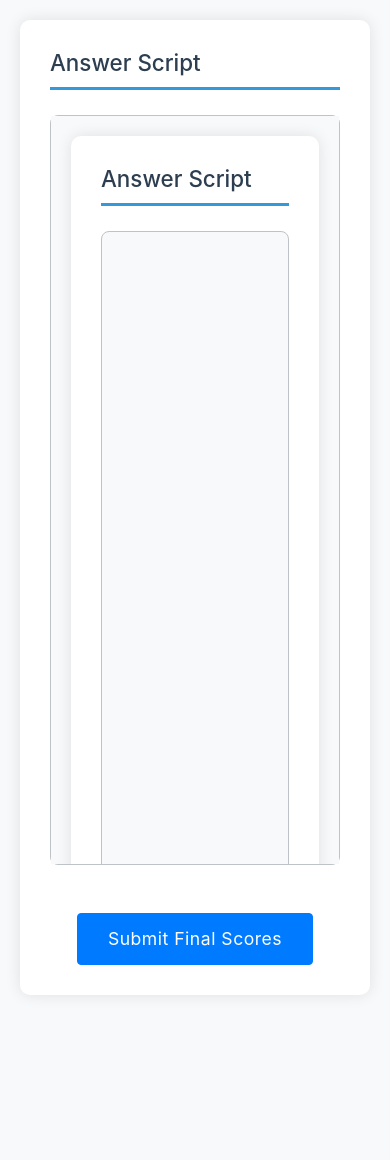
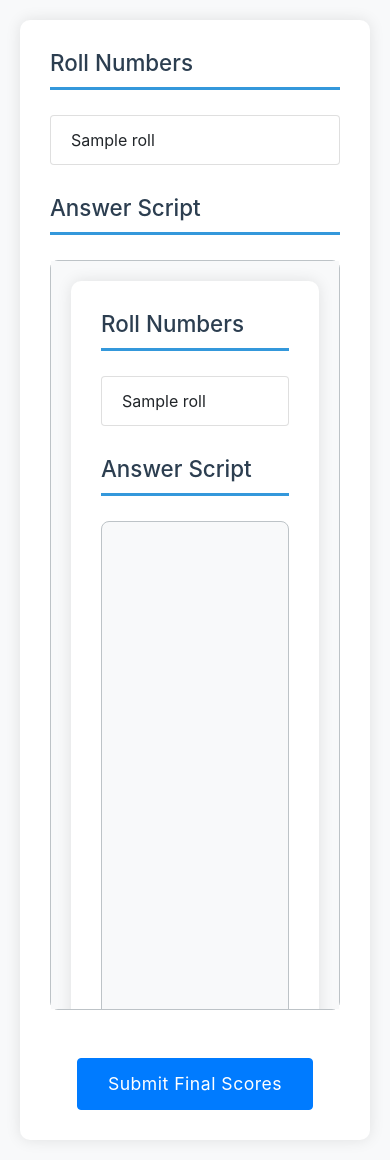
Before and after one commit to Sahith200444/Aigrading, a Flask app: template templates/result.html in a window 390 px wide. Before the commit the page ends 965 px from the top, so only its background shows below. Run offline with Flask 3, Linux system fonts and the light colour scheme; the template is opened without the code that fills it: most values are stand-ins (such as "Sample title", 1, 10 or a date in 2020); some libraries are stand-ins or nearby versions.

Commit message:
Update result.html

```diff
--- a/templates/result.html
+++ b/templates/result.html
@@ -62,16 +62,36 @@
           font-size: 1.1em;
           letter-spacing: 0.5px;
       }
+      .sidebar {
+          margin-bottom: 30px;
+      }
   </style>
 </head>
 <body>
   <div class="container container-main">
       <div class="row">
+          <!-- Sidebar for Roll Numbers -->
+          <div class="col-md-3">
+              <div class="sidebar">
+                  <h4 class="part-title">Roll Numbers</h4>
+                  <ul class="list-group">
+                      {% for roll in roll_numbers %}
+                      <li class="list-group-item" onclick="loadRoll('{{ roll }}')" style="cursor: pointer;">
+                          {{ roll }}
+                      </li>
+                      {% endfor %}
+                  </ul>
+              </div>
+          </div>
+
+          <!-- Main Content for Answer Script and Scores -->
+          <div class="col-md-9">
+              <div class="row">
                   <!-- Answer Script Viewer -->
                   <div class="col-md-6">
                       <h3 class="part-title">Answer Script</h3>
                       <div class="pdf-viewer">
-                  <iframe src="{{ answerscript_url }}"
+                          <iframe id="answerscriptIframe" src="{{ answerscript_url }}"
                                   width="100%"
                                   height="100%"
                                   style="border:none;"></iframe>
@@ -81,7 +101,7 @@
                   <!-- Scores Section -->
                   <div class="col-md-6">
                       <form method="post" action="{{ url_for('submit_scores') }}">
-                  <input type="hidden" name="roll_no" value="{{ stu_roll }}">
+                          <input type="hidden" id="rollNoHidden" name="roll_no" value="{{ stu_roll }}">
 
                           {% if pattern_type == "pattern1" %}
                           <!-- Pattern 1: Part-A (10 questions) and Part-B (Q11-Q15 with a/b subquestions) -->
@@ -168,5 +188,31 @@
                   </div>
               </div>
           </div>
+      </div>
+  </div>
+
+  <!-- JavaScript to handle roll number selection -->
+  <script>
+      function loadRoll(rollNo) {
+          // Update the hidden roll number field.
+          document.getElementById('rollNoHidden').value = rollNo;
+
+          // Update the answer script iframe source.
+          var iframe = document.getElementById('answerscriptIframe');
+          iframe.src = '/answer_script/' + rollNo;
+
+          // Optionally, update the scores via AJAX.
+          fetch('/get_scores/' + rollNo)
+              .then(response => response.json())
+              .then(data => {
+                  // Assuming data.scores is an array matching the number of score inputs.
+                  var scoreInputs = document.getElementsByClassName('score-input');
+                  for (var i = 0; i < scoreInputs.length; i++) {
+                      scoreInputs[i].value = data.scores[i];
+                  }
+              })
+              .catch(error => console.error('Error loading scores:', error));
+      }
+  </script>
 </body>
 </html>
```
Lines whose indentation alone changed are shown as unchanged.
